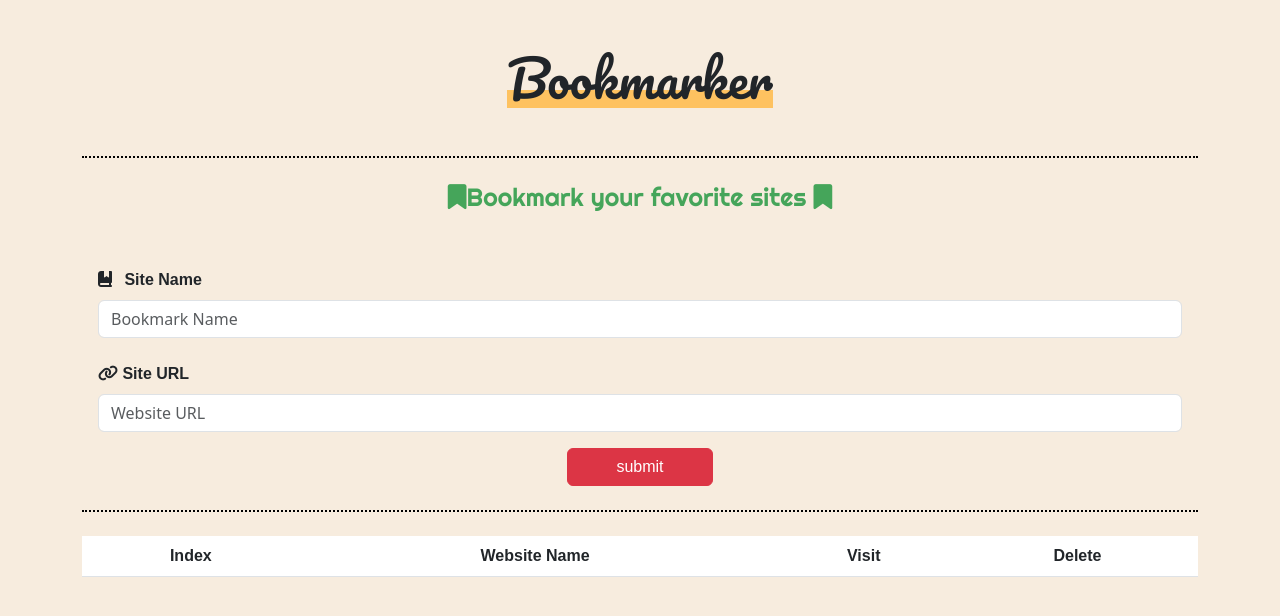
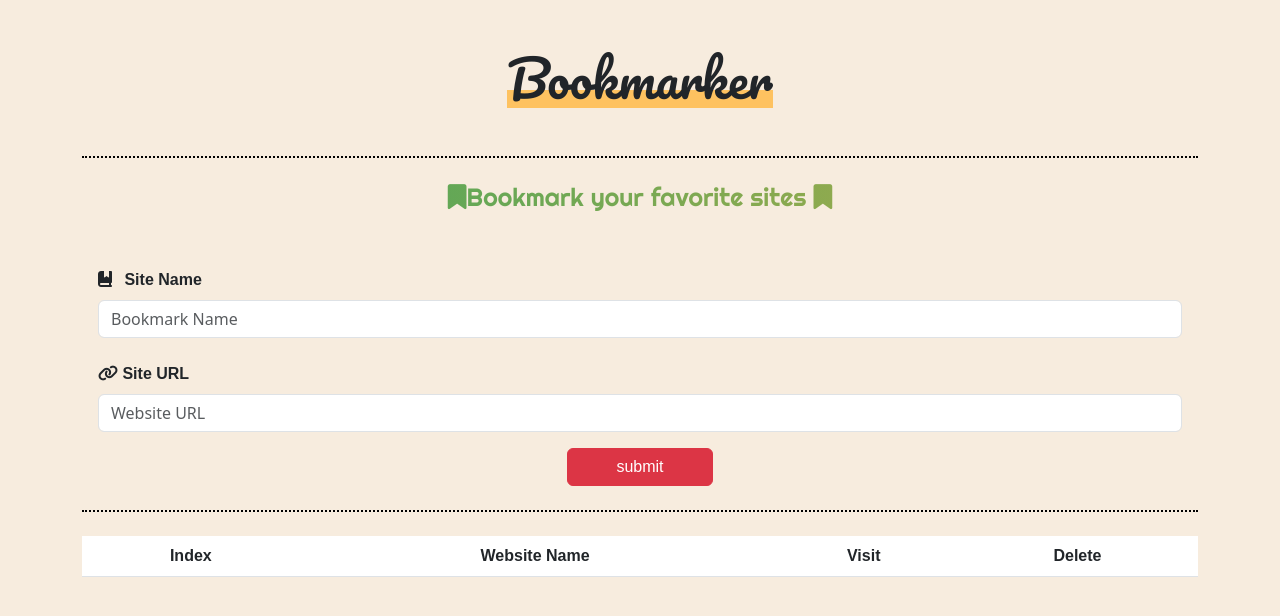
Before and after one commit to yous0001/assignmentbookmark, a plain HTML site: page index.html in a window 1280 px wide. Drawn offline with Linux system fonts and the light colour scheme; a web font is replaced by a local one.

Commit message:
commit for title

```diff
--- a/css/style.css
+++ b/css/style.css
@@ -39,7 +39,9 @@ h1:hover::after{
     font-weight: 500;
     font-size: 25px !important;
     color: rgb(69,165,90);
-
+    background-image: linear-gradient(90deg, #3ca55c, #b5ac49);
+    -webkit-background-clip: text;
+    -webkit-text-fill-color: transparent;
 }
 
 .form-control:focus {
```
